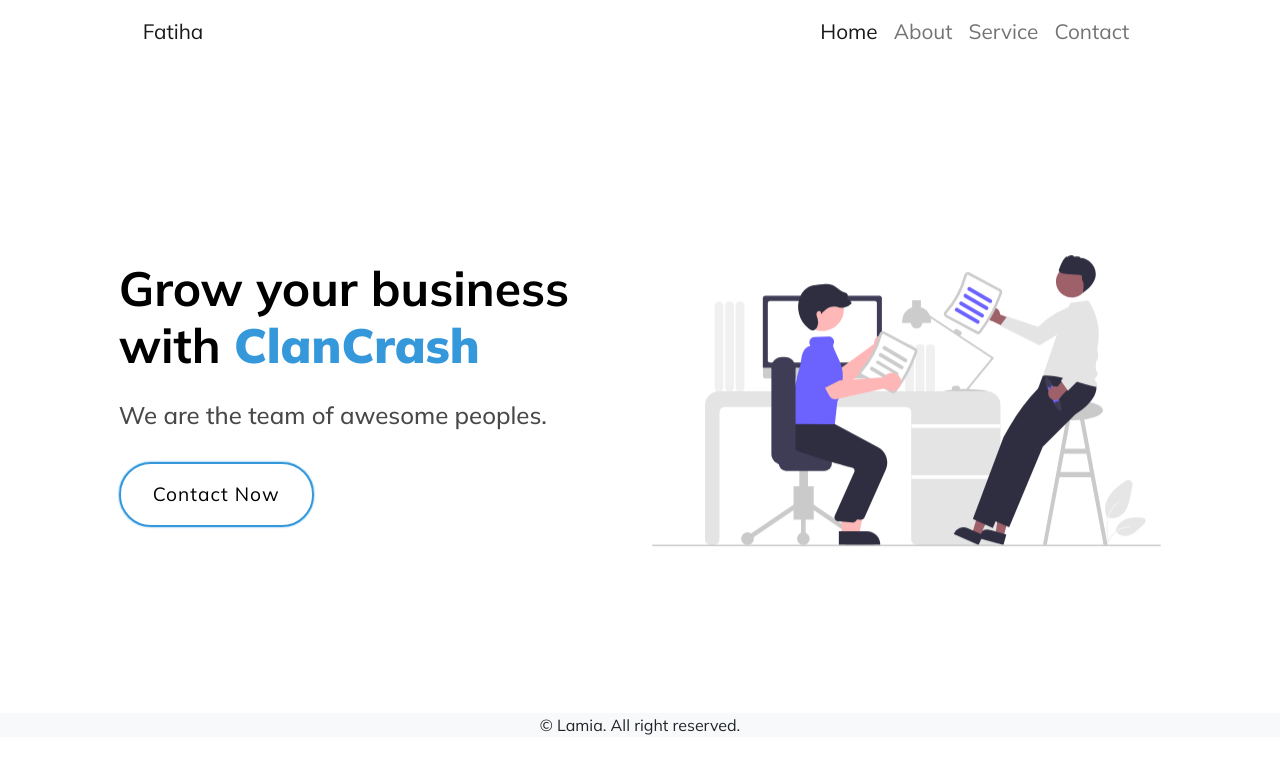
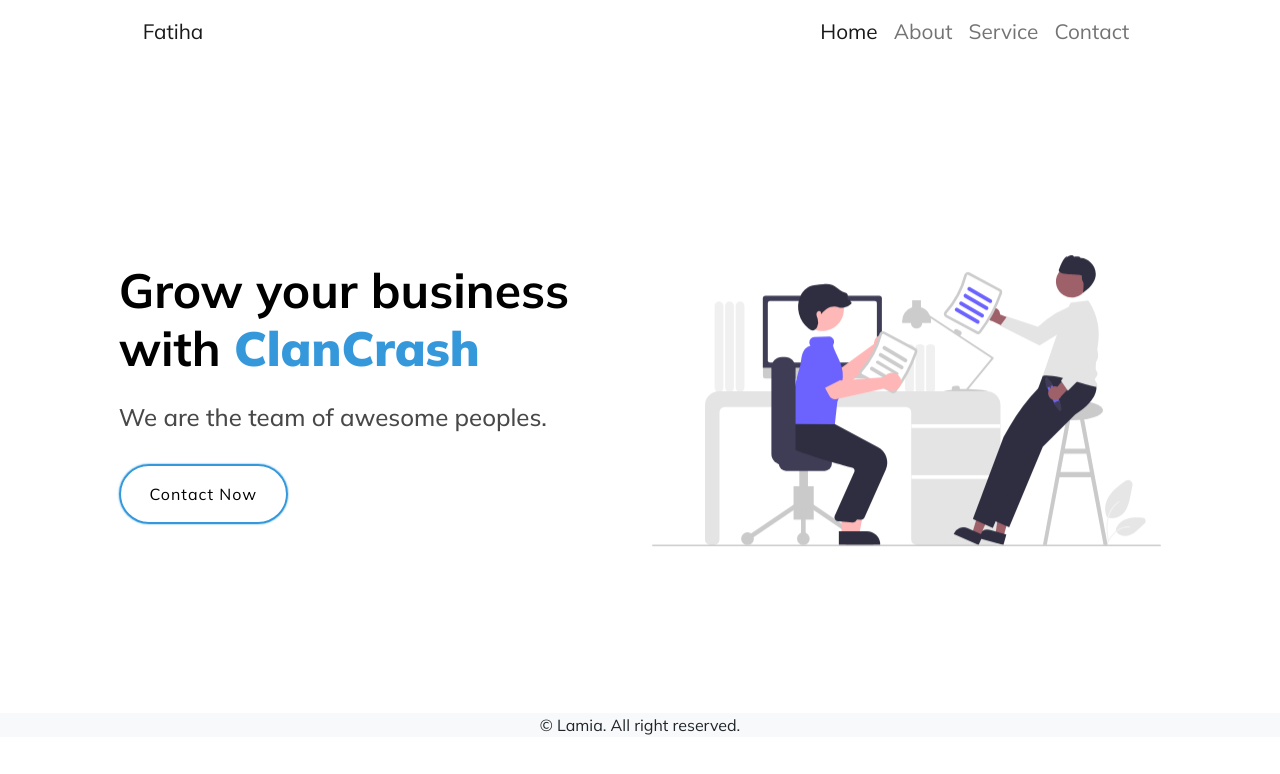
Before and after one commit to Fatiha26/first-react-website, a React (Create React App) app: page / in a window 1280 px wide. Shown: the top 774 px of the page. Built offline with nearby package versions, Linux system fonts and the light colour scheme.

Commit message:
first website with react done

```diff
--- a/src/About.jsx
+++ b/src/About.jsx
@@ -1,5 +1,5 @@
 import React from 'react'
-import web from "../src/img/2.svg"
+import web from "../src/img/4.svg"
 import Common from './Common';
 const About = () => {
     return (
--- a/src/Sdata.jsx
+++ b/src/Sdata.jsx
@@ -1,11 +1,11 @@
 
 
-import one from '../src/img/1.svg';
+import one from '../src/img/3.svg';
 import two from '../src/img/2.svg';
 import three from '../src/img/3.svg';
 import four from '../src/img/4.svg';
-import five from '../src/img/5.svg';
-import six from '../src/img/6.svg';
+import five from '../src/img/2.svg';
+import six from '../src/img/3.svg';
 
 const Sdata = [
     {
--- a/src/index.css
+++ b/src/index.css
@@ -39,12 +39,12 @@ strong{
   color: #3498db;
 }
  .btn-get-started{
-  padding: 1rem 2rem;
+  padding: 1rem 1.8rem;
   border: 2px solid #3498db;
   box-shadow: 0px 0px 2px #3498db;
   border-radius: 2rem;
   text-decoration: none;
-  font-size: 1.2rem;
+  font-size: 1rem;
   color: #000;
   display: inline-block;
   letter-spacing: 1px;
```
